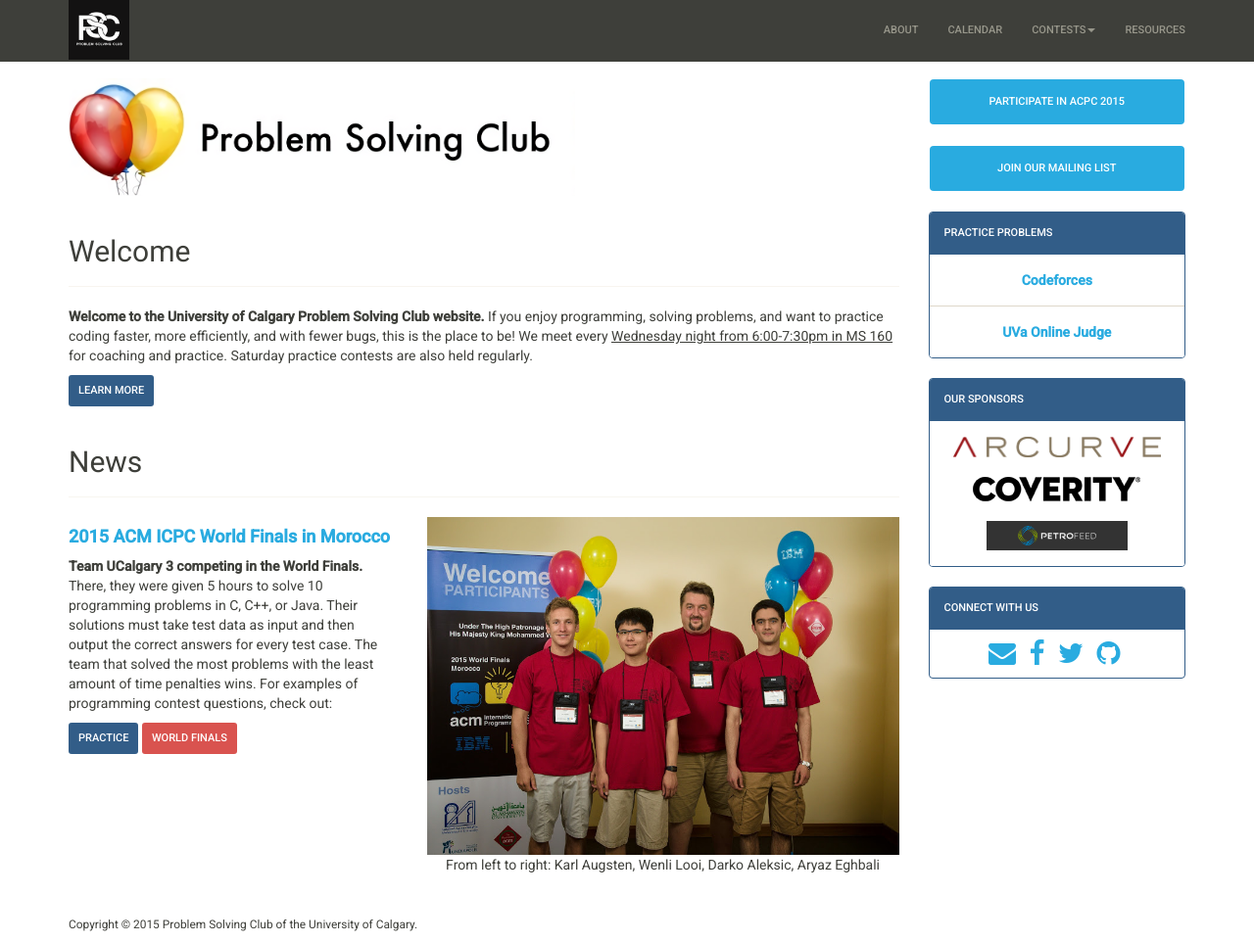
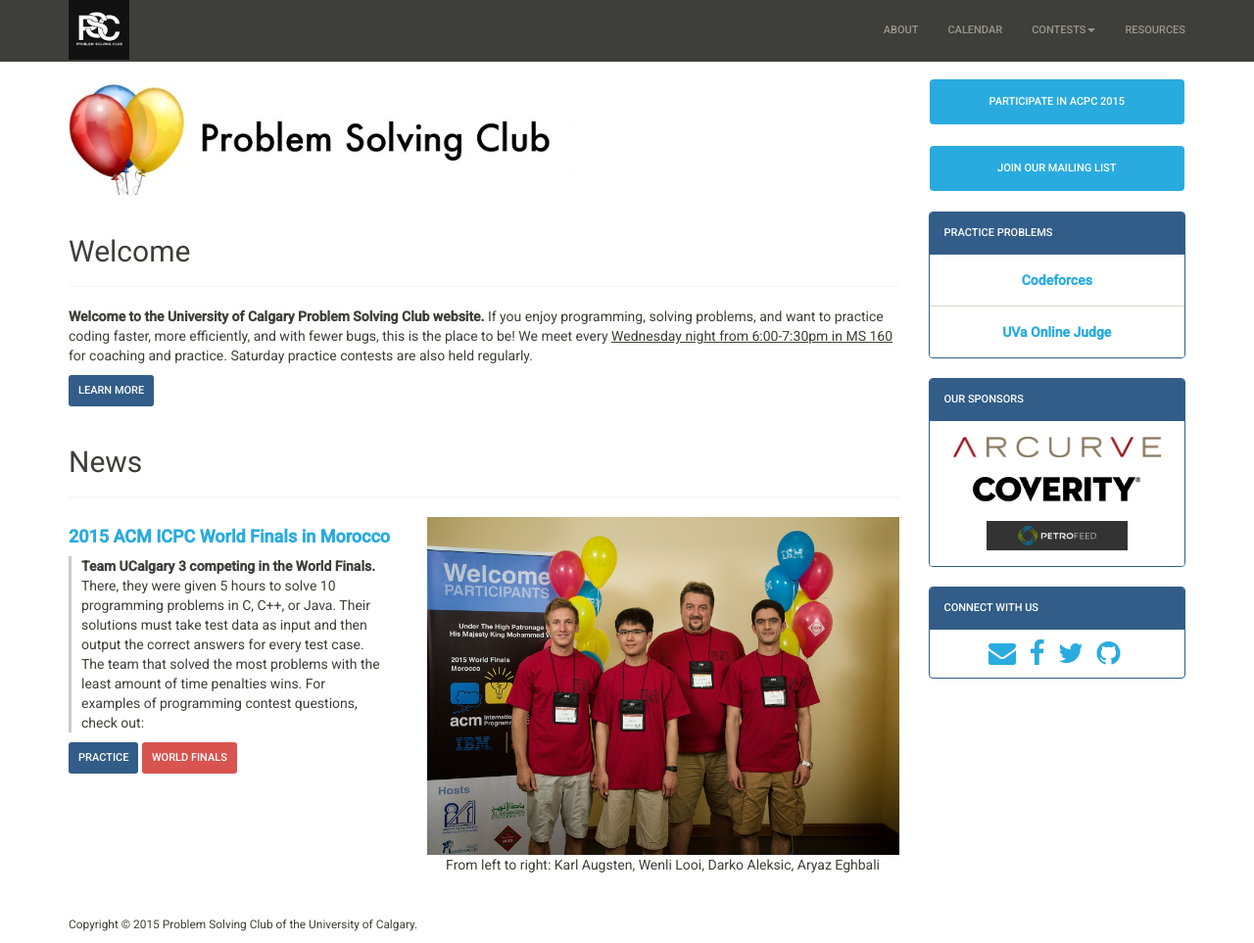
Before and after one commit to ProblemSolvingClub/psc-website, a Jekyll site: the page built from index.html, in a window 1280 px wide and 963 px high. Shown: the whole window at 98% size. Built offline with Jekyll 4.4.1, drawn with Linux system fonts in a browser that asks for light colours; nearby versions of some CDN libraries.

Commit message:
add vertical line for blog

```diff
--- a/css/style.css
+++ b/css/style.css
@@ -1,6 +1,13 @@
 body {
   padding-top: 80px; /* to accomodate the fixed-top nav bar */
 }
+
+.verticalLine {
+    border-left: solid #cccccc;
+    padding-right: 10px;
+    padding-left: 10px;
+}
+
 
 .navbar-brand .navbar-logo {
   width: 62px;
--- a/index.html
+++ b/index.html
@@ -44,11 +44,12 @@ title: Problem Solving Club
             </strong>
           </h4>
           <p>
-          <strong>Team UCalgary 3 competing in the World Finals.</strong>
-          There, they were given 5 hours to solve 10 programming problems in C, C++, or Java. Their solutions must take test data as input and then output the correct answers for every test case. The team that solved the most problems with the least amount of time penalties wins.
-          For examples of programming contest questions, check out:
+	    <div class="verticalLine">
+              <strong>Team UCalgary 3 competing in the World Finals.</strong>
+              There, they were given 5 hours to solve 10 programming problems in C, C++, or Java. Their solutions must take test data as input and then output the correct answers for every test case. The team that solved the most problems with the least amount of time penalties wins.
+              For examples of programming contest questions, check out:
           </p>
-
+	  </div>
           <!-- Links to example questions -->
           <a class="btn btn-primary btn-sm" href="/contests/practice" role="button">Practice</a>
           <a class="btn btn-danger btn-sm" href="http://icpc.baylor.edu/worldfinals/problems/icpc2015.pdf" role="button">World Finals</a>
```
